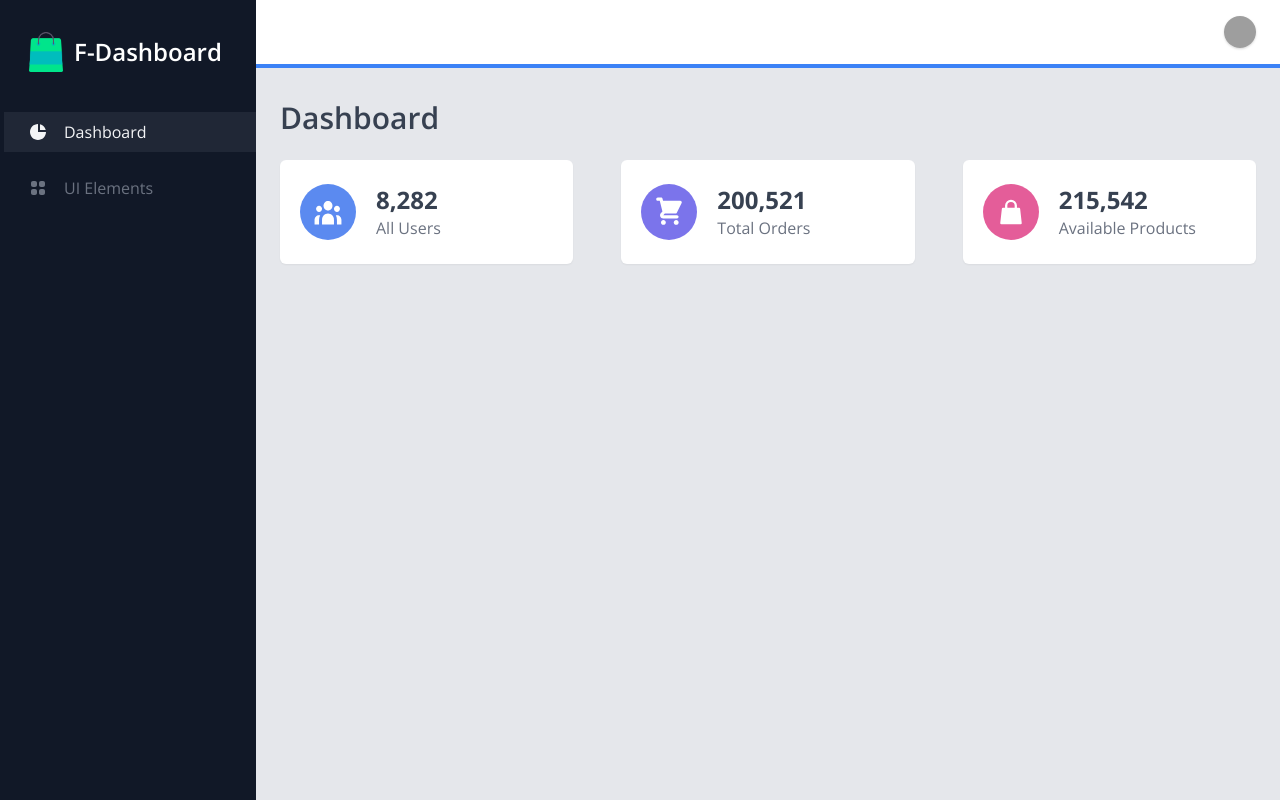
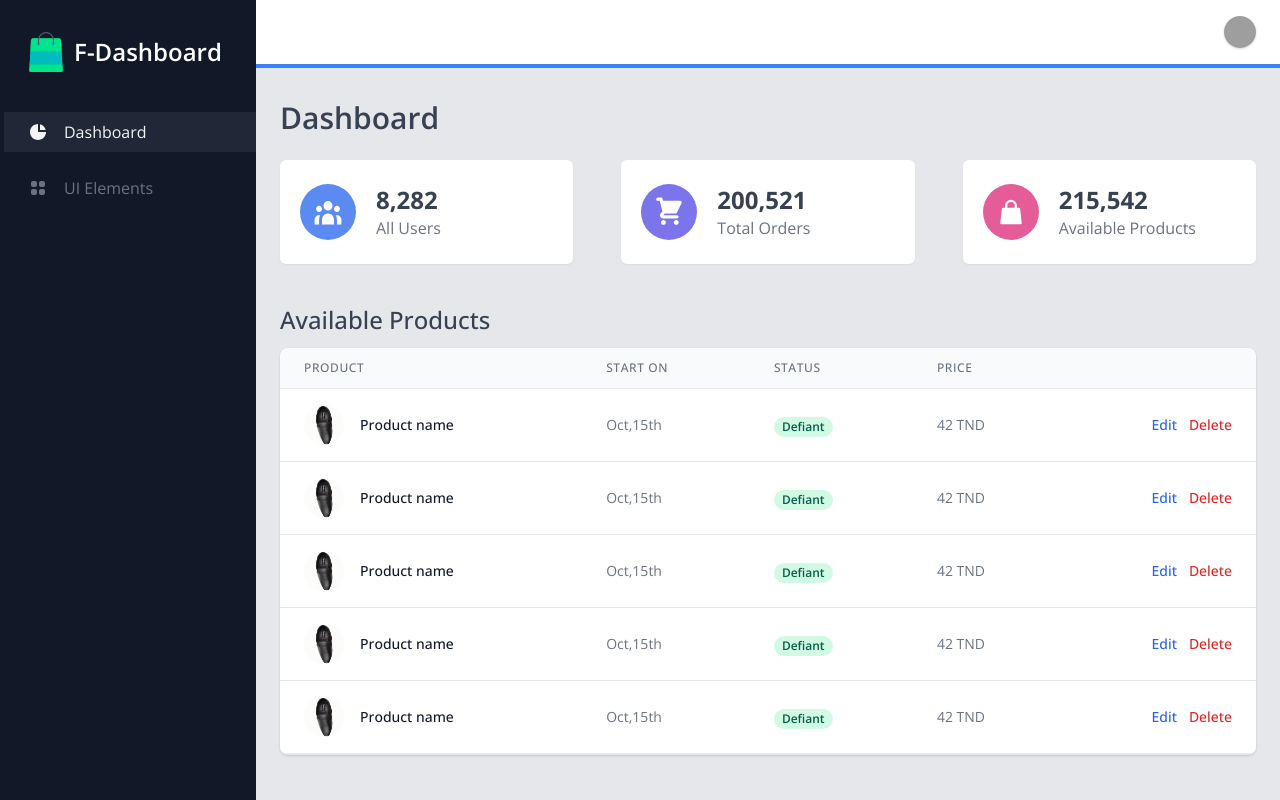
Before and after one commit to ThamerAyachi/Fashion-club, a Vue app in the folder client/: page /dashboard in a window 1280 px wide. Built offline with nearby package versions, Linux system fonts and the light colour scheme; grey boxes are pictures that could not be loaded.

Commit message:
add table in dashboard page

```diff
--- a/client/src/views/admin/Dashboard.vue
+++ b/client/src/views/admin/Dashboard.vue
@@ -26,6 +26,101 @@
         </div>
       </div>
     </div>
+
+    <h4 class="text-2xl text-gray-700 mt-8 font-medium">Available Products</h4>
+    <!-- table -->
+    <div class="flex flex-col mt-3">
+      <div class="py-2 -my-2 overflow-x-auto sm:-mx-6 sm:px-6 lg:-mx-8 lg:px-8">
+        <div
+          class="inline-block min-w-full overflow-hidden align-middle border-b border-gray-200 shadow sm:rounded-lg"
+        >
+          <table class="min-w-full">
+            <thead>
+              <tr>
+                <th
+                  class="px-6 py-3 text-xs font-medium leading-4 tracking-wider text-left text-gray-500 uppercase border-b border-gray-200 bg-gray-50"
+                >
+                  Product
+                </th>
+                <th
+                  class="px-6 py-3 text-xs font-medium leading-4 tracking-wider text-left text-gray-500 uppercase border-b border-gray-200 bg-gray-50"
+                >
+                  Start on
+                </th>
+                <th
+                  class="px-6 py-3 text-xs font-medium leading-4 tracking-wider text-left text-gray-500 uppercase border-b border-gray-200 bg-gray-50"
+                >
+                  Status
+                </th>
+                <th
+                  class="px-6 py-3 text-xs font-medium leading-4 tracking-wider text-left text-gray-500 uppercase border-b border-gray-200 bg-gray-50"
+                >
+                  Price
+                </th>
+                <th class="px-6 py-3 border-b border-gray-200 bg-gray-50"></th>
+              </tr>
+            </thead>
+
+            <tbody class="bg-white">
+              <tr v-for="index in 5" :key="index">
+                <td
+                  class="px-6 py-4 border-b border-gray-200 whitespace-nowrap"
+                >
+                  <!-- Product -->
+                  <div class="flex items-center">
+                    <div class="flex-shrink-0 w-10 h-10">
+                      <img
+                        class="w-10 h-10 rounded-full"
+                        src="/img/tp1.jpg"
+                        alt="Product Image"
+                      />
+                    </div>
+
+                    <div class="ml-4">
+                      <div class="text-sm font-medium leading-5 text-gray-900">
+                        {{ user.name }}
+                      </div>
+                    </div>
+                  </div>
+                </td>
+
+                <td
+                  class="px-6 py-4 border-b border-gray-200 whitespace-nowrap"
+                >
+                  <!-- start on -->
+                  <div class="text-sm leading-5 text-gray-500">Oct,15th</div>
+                </td>
+
+                <td
+                  class="px-6 py-4 border-b border-gray-200 whitespace-nowrap"
+                >
+                  <!-- status -->
+                  <span
+                    class="inline-flex px-2 text-xs font-semibold leading-5 text-green-800 bg-green-100 rounded-full"
+                    >{{ user.status }}</span
+                  >
+                </td>
+
+                <td
+                  class="px-6 py-4 text-sm leading-5 text-gray-500 border-b border-gray-200 whitespace-nowrap"
+                >
+                  <!-- price -->
+                  42 TND
+                </td>
+
+                <td
+                  class="px-6 py-4 text-sm font-medium leading-5 text-right border-b border-gray-200 whitespace-nowrap space-x-3"
+                >
+                  <a href="#" class="text-blue-600 hover:text-blue-900">Edit</a>
+                  <a href="#" class="text-red-600 hover:text-red-900">Delete</a>
+                </td>
+              </tr>
+            </tbody>
+          </table>
+        </div>
+      </div>
+    </div>
+    <!-- /table -->
   </div>
 </template>
 
@@ -119,6 +214,14 @@ export default {
           number: "215,542",
         },
       ],
+      user: {
+        name: "Product name",
+        email: "john@example.com",
+        title: "Software Engineer",
+        title2: "Web dev",
+        status: "Defiant",
+        role: "Owner",
+      },
     };
   },
 };
--- a/client/src/views/admin/Login.vue
+++ b/client/src/views/admin/Login.vue
@@ -1,5 +1,5 @@
 <template>
-  <div class="flex items-center justify-center h-screen px-6 bg-green-50">
+  <div class="flex items-center justify-center h-screen px-6 bg-gray-100">
     <div class="w-full max-w-sm p-6 bg-white rounded-md shadow-md">
       <div class="flex items-center justify-center space-x-1">
         <img src="img/logo.png" alt="logo" class="w-10" />
```
